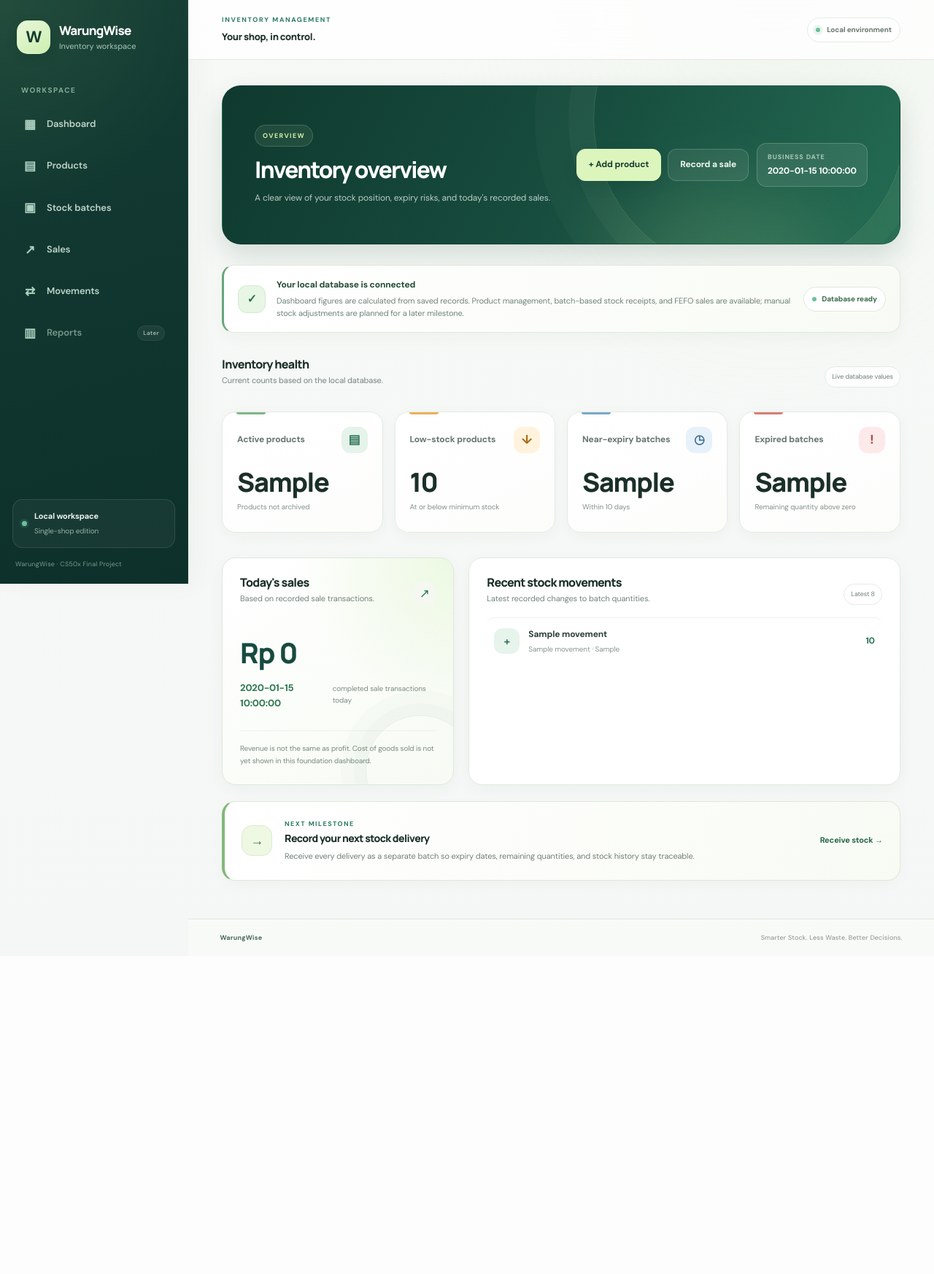
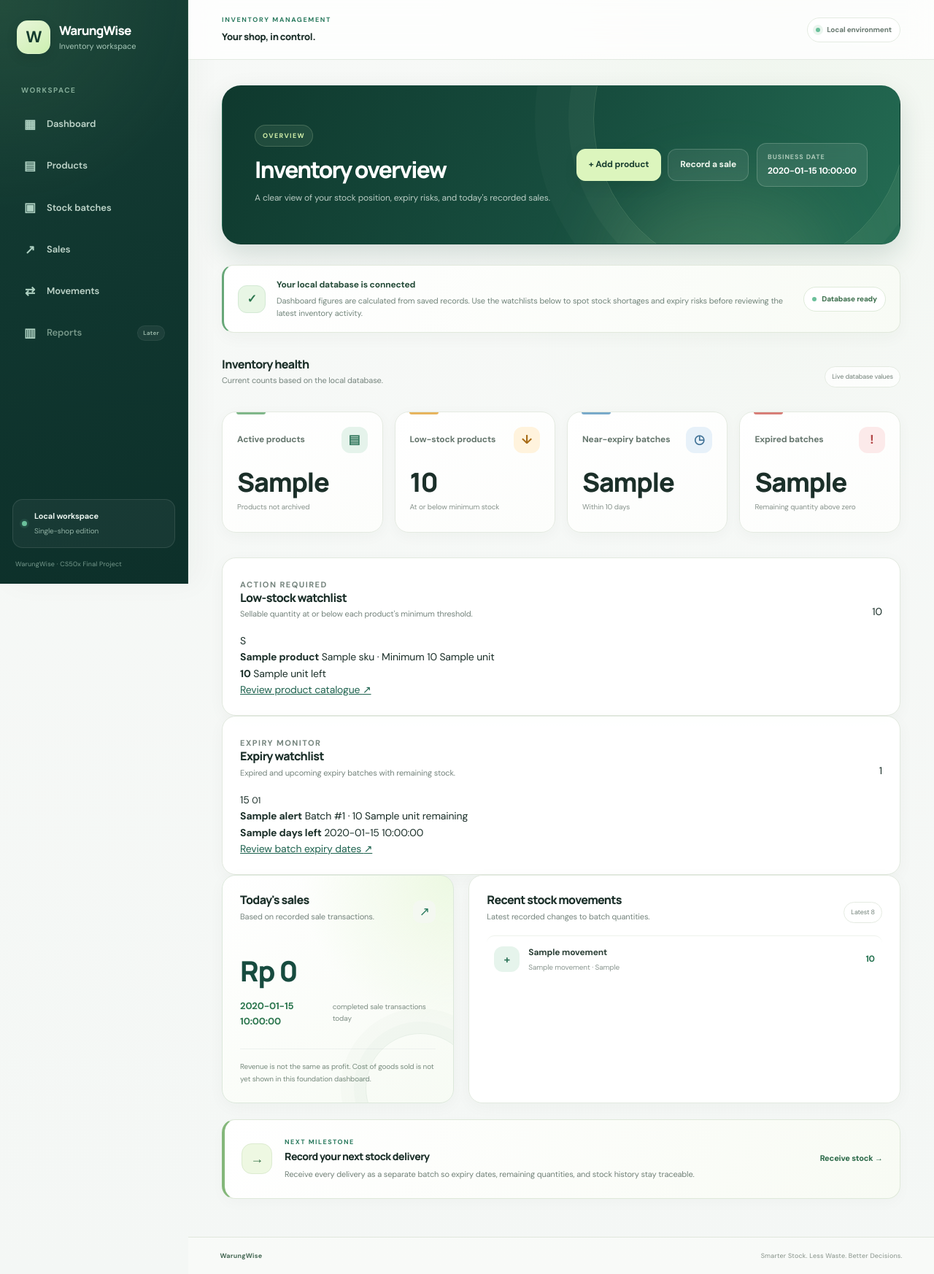
Before and after one commit to krisvan123/CS50X_FinalProject, a Flask app: template templates/index.html in a window 1280 px wide. Shown: the whole page at 73% size. Before the commit the page ends 1291 px from the top, so only its background shows below. Run offline with Flask 3, Linux system fonts and the light colour scheme; the template is opened without the code that fills it: most values are stand-ins (such as "Sample title", 1, 10 or a date in 2020).

Commit message:
Add low-stock and expiry watchlists to dashboard

```diff
--- a/templates/index.html
+++ b/templates/index.html
@@ -21,7 +21,7 @@
     <div class="welcome-icon" aria-hidden="true">✓</div>
     <div>
         <strong>Your local database is connected</strong>
-        <p>Dashboard figures are calculated from saved records. Product management, batch-based stock receipts, and FEFO sales are available; manual stock adjustments are planned for a later milestone.</p>
+        <p>Dashboard figures are calculated from saved records. Use the watchlists below to spot stock shortages and expiry risks before reviewing the latest inventory activity.</p>
     </div>
     <span class="status-pill"><span aria-hidden="true"></span> Database ready</span>
 </section>
@@ -77,6 +77,89 @@
             </article>
         </div>
     </div>
+</section>
+
+<section class="dashboard-alert-grid" aria-label="Inventory watchlists">
+    <article class="content-card alert-watchlist-card low-stock-watchlist">
+        <div class="section-heading">
+            <div>
+                <p class="eyebrow">ACTION REQUIRED</p>
+                <h2>Low-stock watchlist</h2>
+                <p>Sellable quantity at or below each product's minimum threshold.</p>
+            </div>
+            <span class="watchlist-count">{{ stats.low_stock_products }}</span>
+        </div>
+
+        {% if low_stock_items %}
+        <div class="alert-list">
+            {% for product in low_stock_items %}
+            <div class="alert-list-row">
+                <span class="product-initial" aria-hidden="true">{{ product.name[:1]|upper }}</span>
+                <div class="alert-list-copy">
+                    <strong>{{ product.name }}</strong>
+                    <span>{% if product.sku %}{{ product.sku }} · {% endif %}Minimum {{ product.minimum_stock }} {{ product.unit }}</span>
+                </div>
+                <div class="alert-list-value">
+                    <strong>{{ product.sellable_quantity }}</strong>
+                    <span>{{ product.unit }} left</span>
+                </div>
+            </div>
+            {% endfor %}
+        </div>
+        {% else %}
+        <div class="watchlist-empty">
+            <span class="watchlist-empty-icon" aria-hidden="true">✓</span>
+            <div><strong>Stock levels look healthy</strong><p>No active products are at or below their minimum stock threshold.</p></div>
+        </div>
+        {% endif %}
+        <a class="watchlist-link" href="{{ url_for('products') }}">Review product catalogue <span aria-hidden="true">↗</span></a>
+    </article>
+
+    <article class="content-card alert-watchlist-card expiry-watchlist">
+        <div class="section-heading">
+            <div>
+                <p class="eyebrow">EXPIRY MONITOR</p>
+                <h2>Expiry watchlist</h2>
+                <p>Expired and upcoming expiry batches with remaining stock.</p>
+            </div>
+            <span class="watchlist-count watchlist-count-amber">{{ expiry_alerts|length }}</span>
+        </div>
+
+        {% if expiry_alerts %}
+        <div class="alert-list">
+            {% for alert in expiry_alerts %}
+            <div class="alert-list-row expiry-alert-row">
+                <span class="expiry-calendar {% if alert.is_expired %}expiry-calendar-red{% else %}expiry-calendar-amber{% endif %}" aria-hidden="true">
+                    <span>{{ alert.expiry_date[8:10] }}</span>
+                    <small>{{ alert.expiry_date[5:7] }}</small>
+                </span>
+                <div class="alert-list-copy">
+                    <strong>{{ alert.product_name }}</strong>
+                    <span>Batch #{{ alert.batch_id }} · {{ alert.quantity_remaining }} {{ alert.unit }} remaining</span>
+                </div>
+                <div class="expiry-status {% if alert.is_expired %}expiry-status-red{% else %}expiry-status-amber{% endif %}">
+                    {% if alert.is_expired %}
+                    <strong>Expired</strong>
+                    <span>{{ alert.days_to_expiry|abs }} day{% if alert.days_to_expiry|abs != 1 %}s{% endif %} ago</span>
+                    {% elif alert.days_to_expiry == 0 %}
+                    <strong>Expires today</strong>
+                    <span>{{ alert.expiry_date }}</span>
+                    {% else %}
+                    <strong>{{ alert.days_to_expiry }} day{% if alert.days_to_expiry != 1 %}s{% endif %} left</strong>
+                    <span>{{ alert.expiry_date }}</span>
+                    {% endif %}
+                </div>
+            </div>
+            {% endfor %}
+        </div>
+        {% else %}
+        <div class="watchlist-empty">
+            <span class="watchlist-empty-icon watchlist-empty-icon-amber" aria-hidden="true">◷</span>
+            <div><strong>No expiry risks in the warning window</strong><p>No remaining batches are expired or due within {{ stats.expiry_warning_days }} days.</p></div>
+        </div>
+        {% endif %}
+        <a class="watchlist-link" href="{{ url_for('batches', status='near_expiry') }}">Review batch expiry dates <span aria-hidden="true">↗</span></a>
+    </article>
 </section>
 
 <section class="secondary-grid">
```
